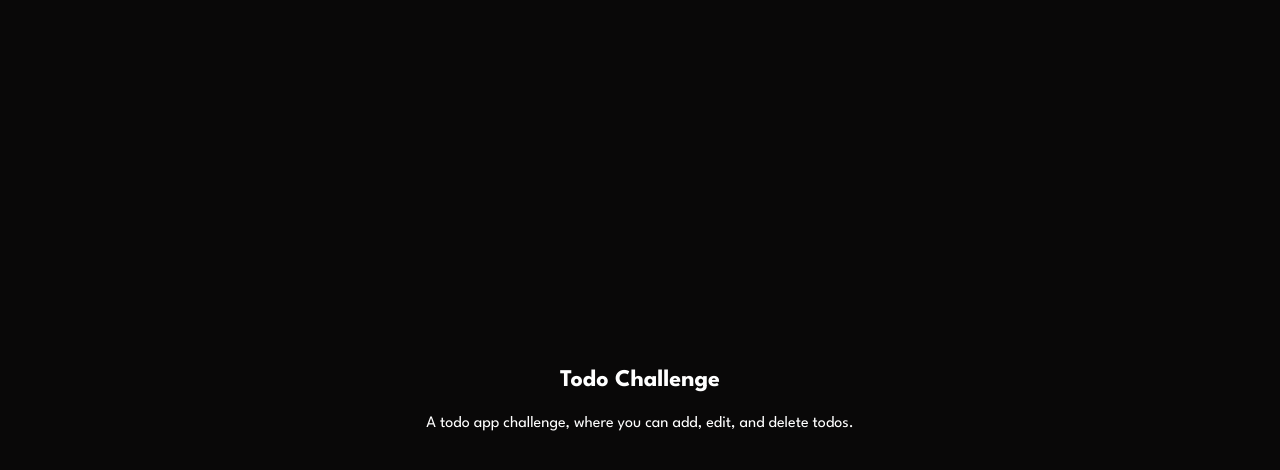
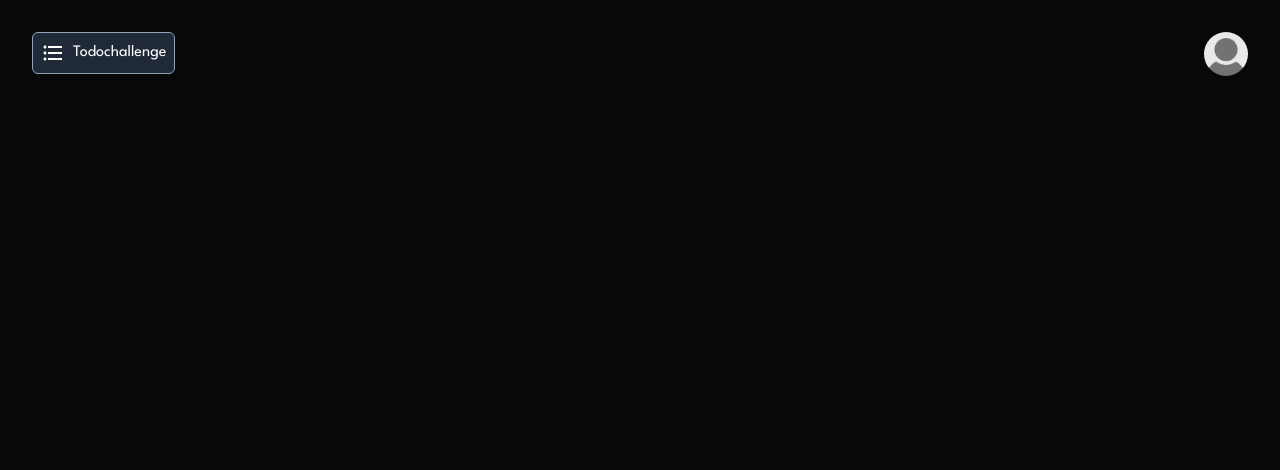
Before and after one commit to Jefersonsteven/todo_challenge, a Next.js app: page / in a window 1280 px wide. Shown: the top 470 px of the page. Built offline with nearby package versions, Linux system fonts and the light colour scheme.

Commit message:
Add header component and dependencies

```diff
--- a/src/app/page.tsx
+++ b/src/app/page.tsx
@@ -1,8 +1,9 @@
+import { Header } from "@/components/header";
+
 export default function Home() {
   return (
-    <main className="flex items-center justify-center h-full w-full flex-col gap-4">
-      <h1 className="font-bold text-2xl">Todo Challenge</h1>
-      <p>A todo app challenge, where you can add, edit, and delete todos.</p>
-    </main>
+    <>
+      <Header />
+    </>
   );
 }
--- /dev/null
+++ b/src/components/header.tsx
@@ -0,0 +1,16 @@
+import FormatListBulletedIcon from '@mui/icons-material/FormatListBulleted';
+import Image from 'next/image';
+
+export const Header: React.FC = () => {
+    return (
+        <header className="flex justify-between p-8">
+            <div className='flex gap-2 p-2 bg-gray-800 w-fit h-fit rounded-md justify-center border-slate-400 border-[0.5px] border-double'>
+                <FormatListBulletedIcon />
+                <h3>Todochallenge</h3>
+            </div>
+            <figure className='w-11 h-11 overflow-hidden rounded-full cursor-pointer'>
+                <Image src="/assets/images/user_default.jpeg" alt="profile" width={415} height={415} />
+            </figure>
+        </header>
+    );
+}
```
Also changed, not shown: package.json (+9 -5 lines), public/assets/images/user_default.jpeg (added), 1 other file (tests, documents, lock files or other folders).
